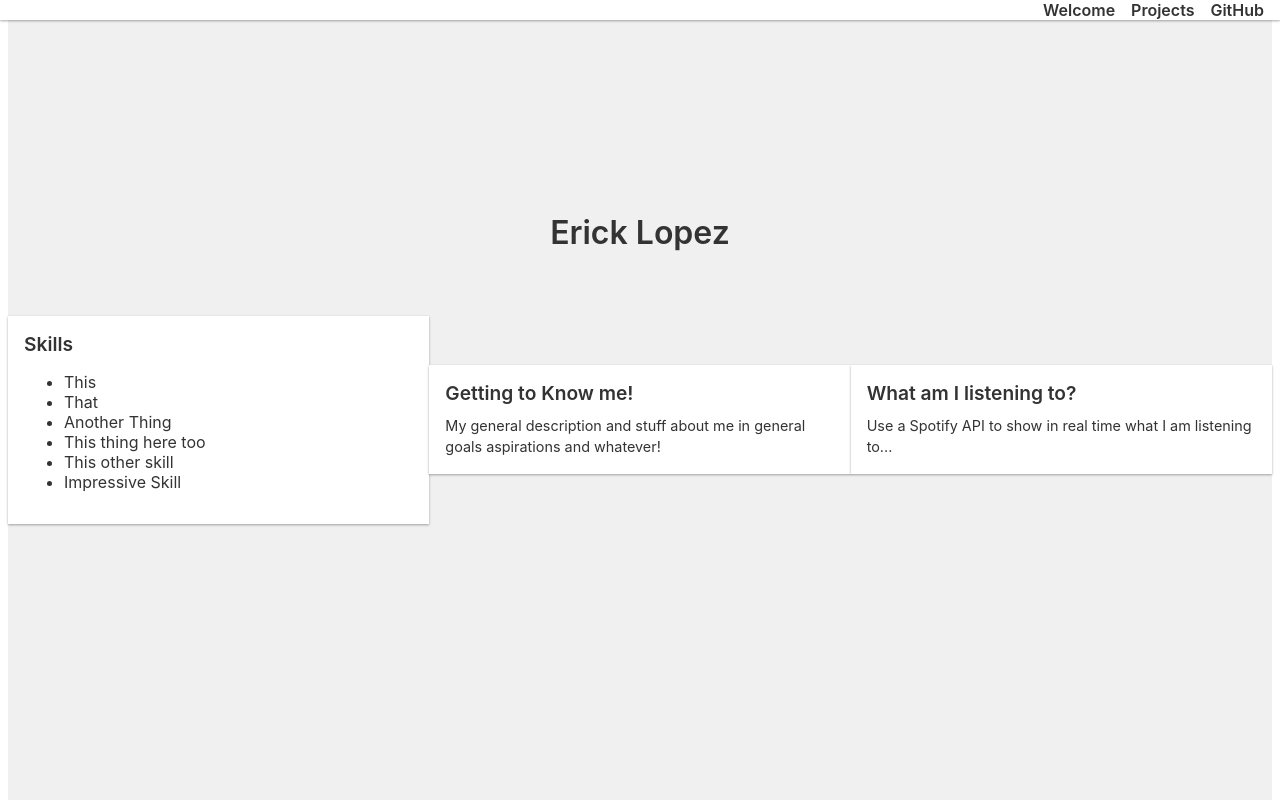
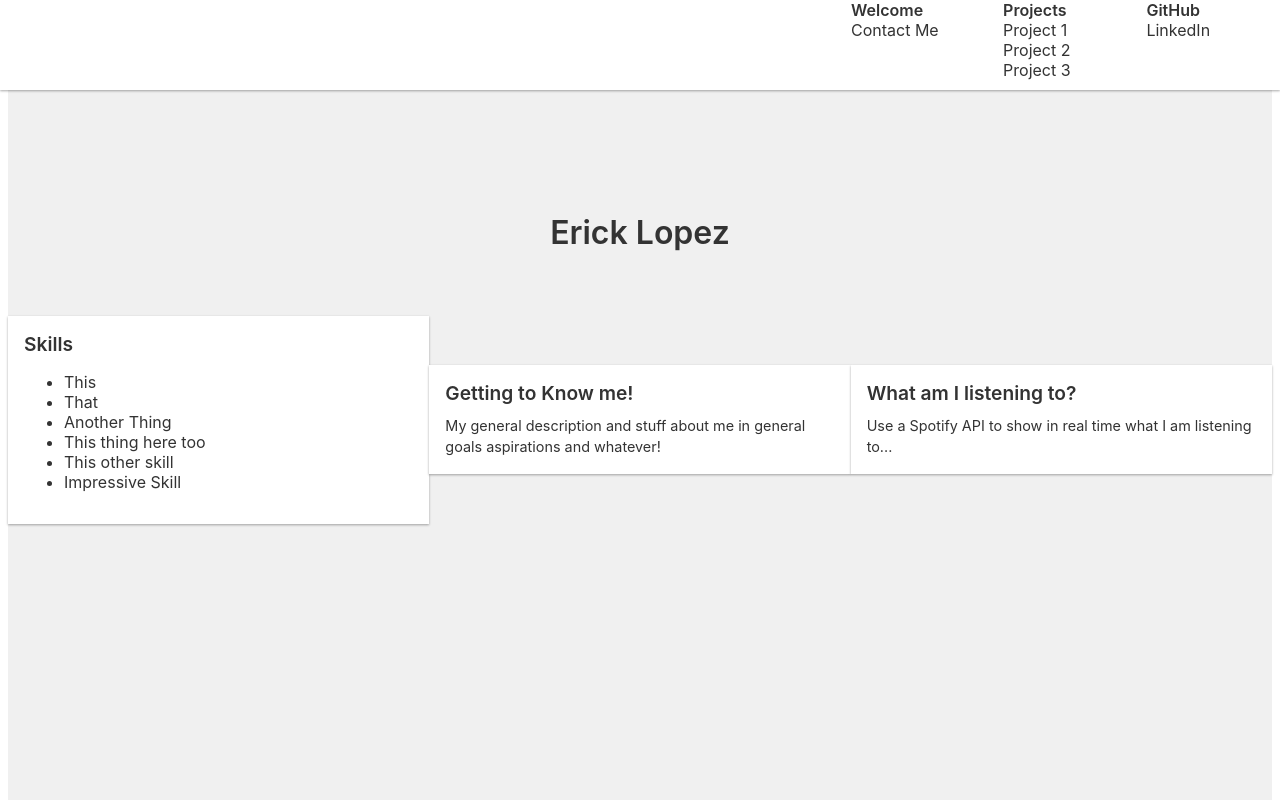
Before and after one commit to elooopz/Portfolio-website, a plain HTML site: page index.html in a window 1280 px wide. Shown: the top 800 px of the page. Drawn offline with Linux system fonts and the light colour scheme.

Commit message:
changes to navbar for transition

```diff
--- a/index.html
+++ b/index.html
@@ -12,9 +12,23 @@
                           <!--Navbar Section-->
     <nav id="navbar">
       <ul>
-        <li><a href="#welcome-section">Welcome</a></li>
-        <li><a href="#projects">Projects</a></li>
-        <li><a id="profile-link" target="_blank" href="https://github.com/elooopz">GitHub</a></li>
+        <li><a href="#welcome-section">Welcome</a>
+        <ul class="dropdown">
+          <li>Contact Me</li>
+        </ul>
+        </li>
+        <li><a href="#projects">Projects</a>
+        <ul class="dropdown">
+          <li> Project 1 </li>
+          <li> Project 2 </li>
+          <li> Project 3</li>
+        </ul>
+        </li>
+        <li><a id="profile-link" target="_blank" href="https://github.com/elooopz">GitHub</a>
+        <ul class="dropdown">
+          <li>LinkedIn</li>
+        </li>
+        </ul>
       </ul>
     </nav>
                             <!--Welcome Section-->
@@ -58,7 +72,8 @@
         <a href="#">Learn more</a>
       </div>
       <div class="project-tile">
-        <h3>Project 2</h3>
+        <h3>PEC Erosion: Company Website</h3>
+        <a href="#">Visit Now</a>
         <p>Description of project 2 goes here.</p>
         <a href="#">Learn more</a>
       </div>
@@ -76,5 +91,10 @@
       </div>
     </div>
                 <!--end of projects section-->
+
+                <!--Contact Section-->
+    <div id="contact">
+      <h2>Send me a message!</h2>
+    </div>
   </body>
 </html>
--- a/styles.css
+++ b/styles.css
@@ -14,7 +14,36 @@ body {
   left: 0;
   right: 0;
   z-index: 999;
+  height: 20px;
+  transition: height .5s ease;
+
 }
+
+#navbar ul li .dropdown {
+  position:absolute;
+  opacity: 0; /* Initially invisible */
+  visibility: hidden;
+  transition: opacity 0.5s ease, visibility 0.5s ease; /* Smooth transition for opacity */
+  justify-content:left;
+}
+
+
+
+#navbar:hover{
+  height : 90px;
+}
+
+
+#navbar:hover ul li .dropdown {
+  transition-delay: 0.5s; /* Wait until the navbar finishes expanding */
+  display: block; /* Ensure dropdown is displayed */
+  opacity: 1; /* Make dropdown visible */
+  visibility: visible;
+
+}
+
+
+
 
 #navbar ul {
   list-style: none;
@@ -22,11 +51,12 @@ body {
   padding: 0;
   display: flex;
   justify-content: right;
+
 }
 
 #navbar li {
-  display: inline-block;
-  margin-right: 1em;
+  display: block;
+  margin-right: 5em;
 }
 
 #navbar a {
@@ -36,7 +66,7 @@ body {
 }
 
 #navbar a:hover, #navbar a:active {
-  color: #0070c9;
+  color: #4b9ada;
 }
 
 /* Style the welcome section */
```
